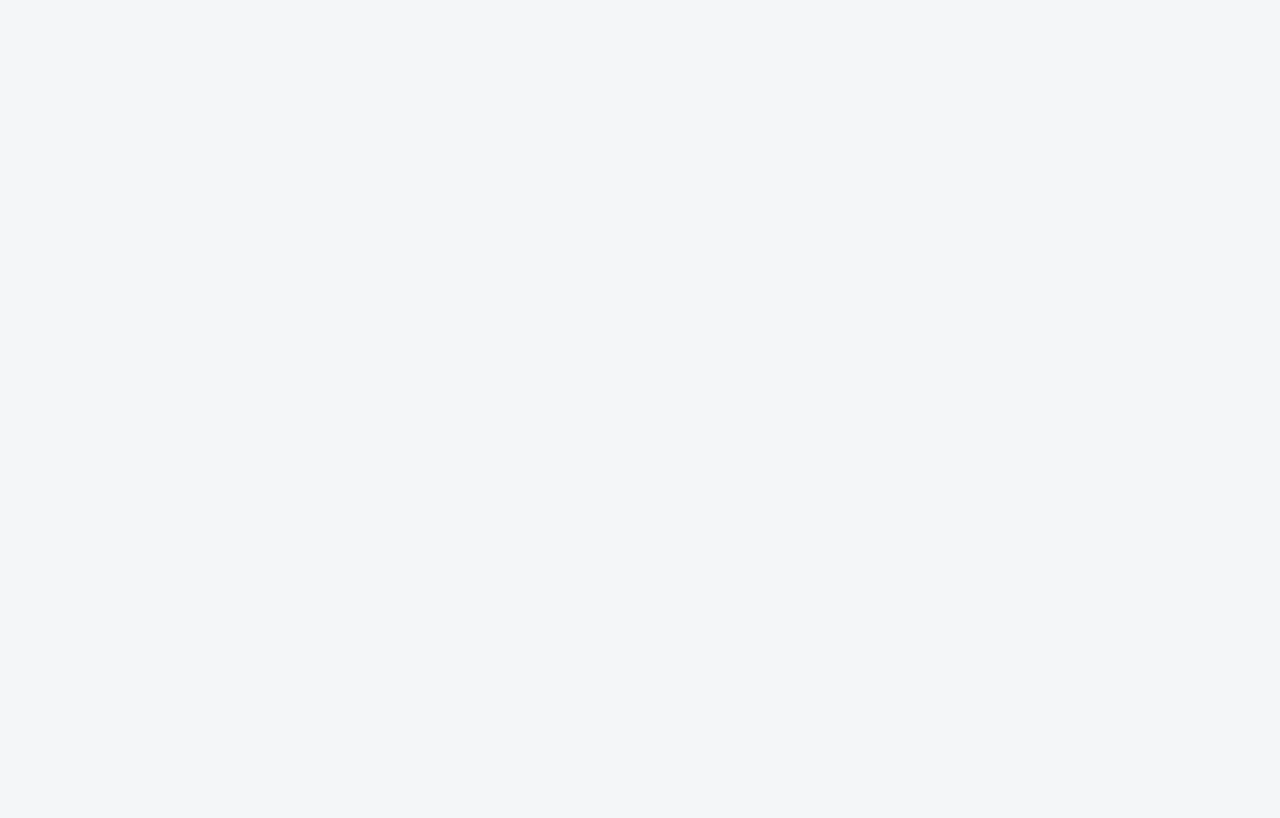
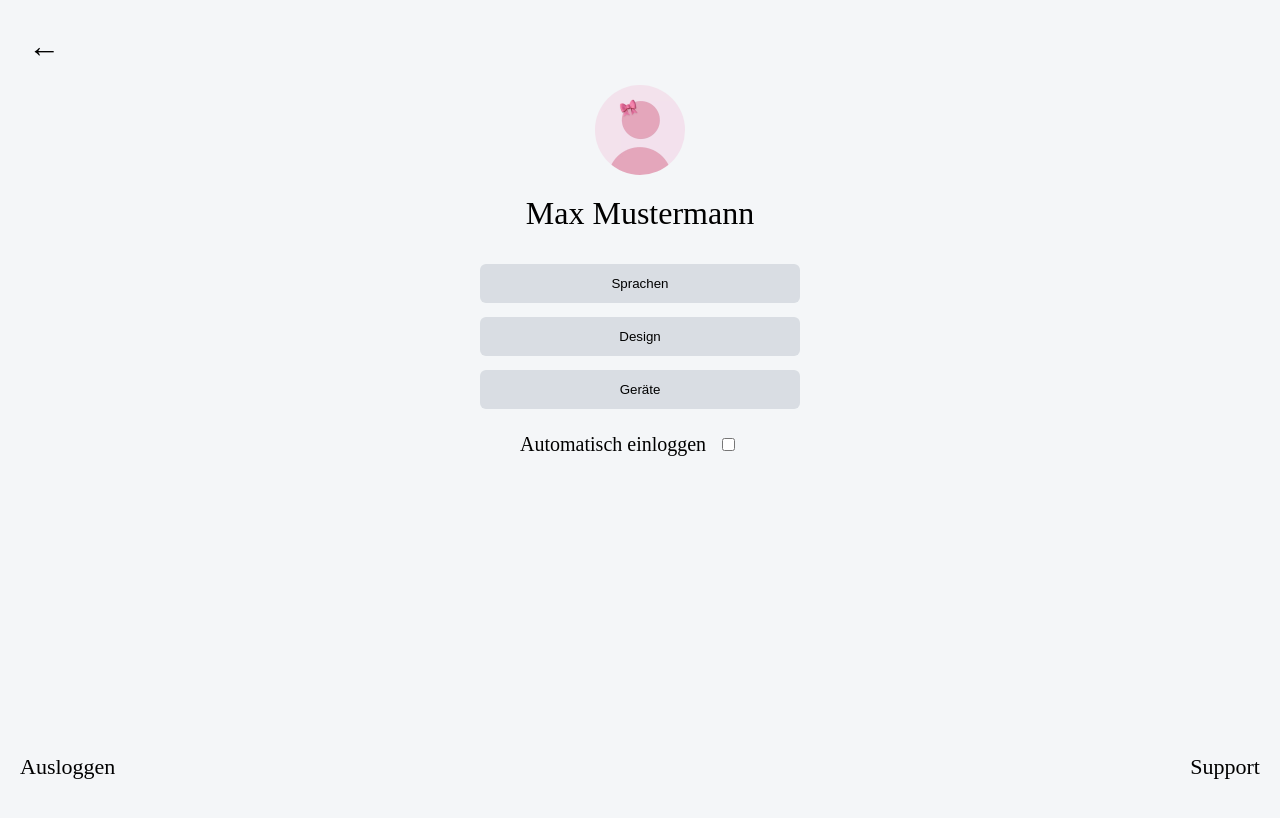
Before and after one commit to DxniChid/Planex_Projekt, a Vue app: page /settings in a window 1280 px wide. Before the commit this address had no page. Shown: the top 818 px of the page. Built offline with nearby package versions, Linux system fonts and the light colour scheme.

Commit message:
Settings seite hinzugefügt

```diff
--- a/src/router/index.js
+++ b/src/router/index.js
@@ -19,7 +19,13 @@ const routes = [
     path: "/login",
     name: "login",
     component: () => import("@/views/LoginView.vue")
-  }
+  },
+    {
+    path: "/settings",
+    name: "settings",
+    component: () => import("@/views/SettingsView.vue")
+  },
+
 ]
 
 const router = createRouter({
--- a/src/views/HomeView.vue
+++ b/src/views/HomeView.vue
@@ -84,6 +84,7 @@ function toggleSidebar() {
     <nav class="sidebar-nav">
   <router-link to="/">Startseite</router-link>
   <router-link to="/kategorien">Kategorien</router-link>
+  <router-link to="/settings" class="nav-item">Settings</router-link>
     </nav>
 
     <!-- Settings Icon -->
--- /dev/null
+++ b/src/views/SettingsView.vue
@@ -0,0 +1,117 @@
+<script setup>
+import profile from "@/assets/profile.jpg"
+import { useRouter } from "vue-router"
+
+const router = useRouter()
+
+function goHome() {
+  router.push("/")
+}
+</script>
+
+<template>
+  <div class="settings">
+
+    <!-- Back Button -->
+    <div class="back" @click="goHome">←</div>
+
+    <!-- Profil -->
+    <div class="profile">
+      <img :src="profile" class="profile-img" />
+      <p class="name">Max Mustermann</p>
+    </div>
+
+    <!-- Buttons -->
+    <div class="menu">
+      <button>Sprachen</button>
+      <button>Design</button>
+      <button>Geräte</button>
+
+      <!-- Auto Login (unter Buttons) -->
+      <div class="autologin">
+        <label class="autologin-label">
+          <span>Automatisch einloggen</span>
+          <input type="checkbox" />
+        </label>
+      </div>
+    </div>
+
+    <!-- Bottom -->
+    <div class="bottom">
+      <span>Ausloggen</span>
+      <span>Support</span>
+    </div>
+
+  </div>
+</template>
+
+<style scoped>
+.settings {
+  padding: 20px;
+  color: black;
+}
+
+.back {
+  font-size: 32px;
+  cursor: pointer;
+  margin-bottom: 20px;
+}
+
+.profile {
+  text-align: center;
+}
+
+.profile-img {
+  width: 90px;
+  height: 90px;
+  border-radius: 50%;
+  background: #ccc;
+}
+
+.name {
+  margin-top: 10px;
+  font-size:32px;
+}
+
+.menu {
+  margin-top: 20px;
+  display: flex;
+  flex-direction: column;
+  gap: 14px;
+  align-items: center;
+}
+
+/* Buttons nicht volle Breite */
+.menu button {
+  width: min(320px, 80%);
+  padding: 12px;
+  background: #d9dde3;
+  border: none;
+  border-radius: 6px;
+  cursor: pointer;
+}
+
+/* Autologin unter den Buttons */
+.autologin {
+  margin-top: 10px;
+}
+.autologin-label {
+  width: min(420px, 90%);
+  display: flex;
+  justify-content: center;
+  align-items: center;
+  gap: 12px;
+  font-size: 20px;
+  white-space: nowrap;
+}
+/* Footer unten fix */
+.bottom {
+  position: fixed;
+  bottom: 20px;
+  left: 20px;
+  right: 20px;
+  display: flex;
+  justify-content: space-between;
+  font-size: 22px;
+}
+</style>
```
